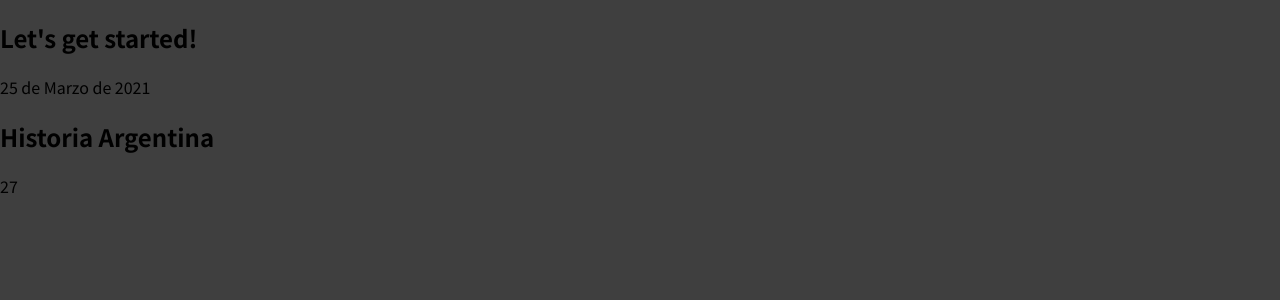
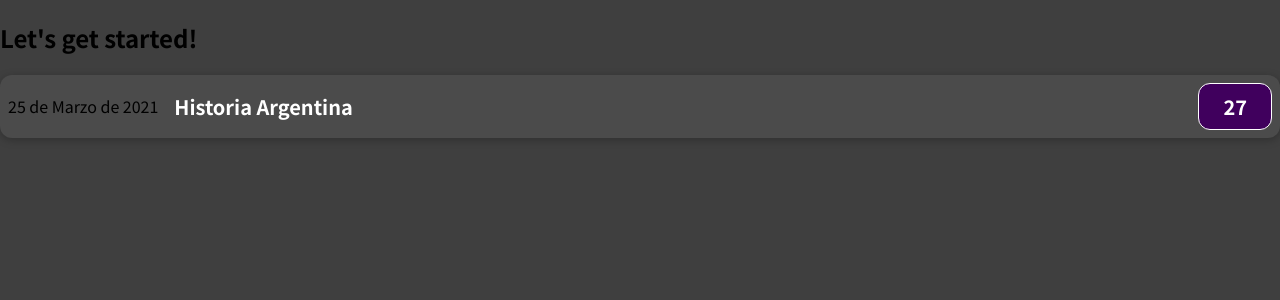
Before and after one commit to FacundoECruz/react-the-complete-guide, a JavaScript app in the folder 01-starting-setup/: page / in a window 1280 px wide. Shown: the top 300 px of the page. Built offline with nearby package versions, Linux system fonts and the light colour scheme.

Commit message:
styles added to the readed pages item

```diff
--- /dev/null
+++ b/01-starting-setup/src/components/ReadedPages.css
@@ -0,0 +1,56 @@
+.readed-pages-item {
+  display: flex;
+  justify-content: space-between;
+  align-items: center;
+  box-shadow: 0 2px 8px rgba(0, 0, 0, 0.25);
+  padding: 0.5rem;
+  margin: 1rem 0;
+  border-radius: 12px;
+  background-color: #4b4b4b;
+}
+
+.readed-pages-item__description {
+  display: flex;
+  flex-direction: column;
+  gap: 1rem;
+  align-items: flex-end;
+  flex-flow: column-reverse;
+  justify-content: flex-start;
+  flex: 1;
+}
+
+.readed-pages-item h2 {
+  color: #3a3a3a;
+  font-size: 1rem;
+  flex: 1;
+  margin: 0 1rem;
+  color: white;
+}
+
+.readed-pages-item__price {
+  font-size: 1rem;
+  font-weight: bold;
+  color: white;
+  background-color: #40005d;
+  border: 1px solid white;
+  padding: 0.5rem;
+  border-radius: 12px;
+}
+
+@media (min-width: 580px) {
+  .readed-pages-item__description {
+    flex-direction: row;
+    align-items: center;
+    justify-content: flex-start;
+    flex: 1;
+  }
+
+  .readed-pages-item__description h2 {
+    font-size: 1.25rem;
+  }
+
+  .readed-pages-item__price {
+    font-size: 1.25rem;
+    padding: 0.5rem 1.5rem;
+  }
+}
--- a/01-starting-setup/src/components/ReadedPages.js
+++ b/01-starting-setup/src/components/ReadedPages.js
@@ -1,10 +1,12 @@
+import './ReadedPages.css'
+
 function ReadedPages() {
   return (
-    <div>
+    <div className='readed-pages-item'>
       <div>25 de Marzo de 2021</div>
-      <div>
+      <div className='readed-pages-item__description'>
         <h2>Historia Argentina</h2>
-        <div>27</div>
+        <div className='readed-pages-item__price'>27</div>
       </div>
     </div>
   );
```
